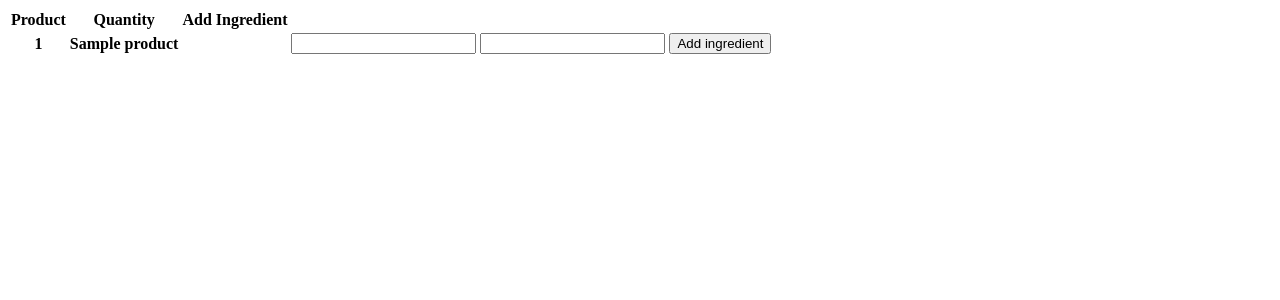
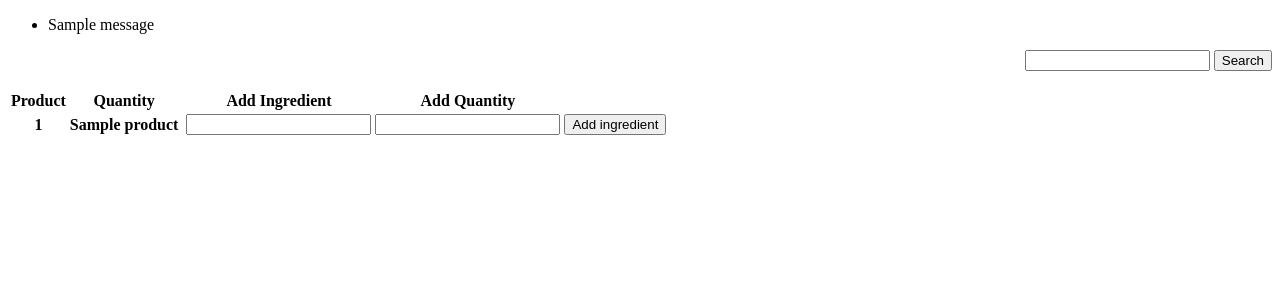
Before and after one commit to ngallion/pmix-converter, a Flask app: template templates/csvviewer.html in a window 1280 px wide. Shown: the top 300 px of the page. Run offline with Flask 2, Linux system fonts and the light colour scheme; the template is opened without the code that fills it: most values are stand-ins (such as "Sample title", 1, 10 or a date in 2020); one stand-in notice (Sample message) is shown; lists and menus that the app fills with data are empty.

Commit message:
Added db functionality with respect to recipes within csv form to add recipes

```diff
--- a/main.py
+++ b/main.py
@@ -45,12 +45,10 @@ class Ingredient(db.Model):
     __tablename__='ingredient'
     id = db.Column(db.Integer, primary_key=True)
     name = db.Column(db.String(120), unique=True)
-    quantity = db.Column(db.Float)
     recipes = db.relationship("Association")
 
-    def __init__(self, name, quantity):
+    def __init__(self, name):
         self.name = name
-        self.quantity = quantity
 
 @app.route('/', methods=['POST','GET'])
 def index():
@@ -58,12 +56,61 @@ def index():
 
 @app.route('/csvviewer', methods=['POST','GET'])
 def csvviewer():
-    pmix_to_list(pmix)
 
     return render_template('csvviewer.html',product_list=product_list)
 
+@app.route('/search', methods=['POST'])
+def search():
+    search = request.form['search']
+
+    filtered_product_list = []
+
+    for product in product_list:
+        if product[0].find(search) != -1:
+            filtered_product_list.append(product)
+
+    return render_template('csvviewer.html',product_list=filtered_product_list)
+
+
+
+
+@app.route('/add-ingredient', methods=['POST'])
+def add_ingredient():
+    ingredient = request.form['ingredient']
+    recipe = request.form['recipe']
+
+    existing_recipe = Recipe.query.filter_by(name=recipe).first()
+    if not existing_recipe:
+        new_recipe = Recipe(recipe)
+        db.session.add(new_recipe)
+
+
+    existing_ingredient = Ingredient.query.filter_by(name=ingredient).first()
+    if not existing_ingredient:
+        new_ingredient = Ingredient(ingredient)
+        db.session.add(new_ingredient)
+
+    db.session.commit()
+
+    quantity = request.form['quantity']
+    ingredient_id = Ingredient.query.filter_by(name=ingredient).first().id
+    recipe_id = Recipe.query.filter_by(name=recipe).first().id
+
+    existing_association = Association.query.filter_by(ingredient_id=ingredient_id,recipe_id=recipe_id).first()
+
+    if not existing_association:
+        new_association = Association(ingredient_id,recipe_id,quantity)
+        db.session.add(new_association)
+        db.session.commit()
+        flash("ingredient added")
+    else:
+        flash("recipe already contains this ingredient")
+
+    return redirect('/csvviewer')
+
 product_list = []
 pmix = "pmix.csv"
+
 def pmix_to_list(pmix):
     with open(pmix, 'r') as csv_file:
         csv_reader = csv.reader(csv_file)
@@ -73,5 +120,7 @@ def pmix_to_list(pmix):
         for line in csv_reader:
             product_list.append((line[1], line[5]))
 
+pmix_to_list(pmix)
+
 if __name__ == '__main__':
     app.run()
--- a/templates/base.html
+++ b/templates/base.html
@@ -11,7 +11,13 @@
     <body>
         <nav>
         </nav>
-
+        {% with messages = get_flashed_messages(with_categories=True) %}
+        <ul>
+        {% for category,message in messages %}
+        <li class="{{category}}">{{message}}</li>
+        {% endfor %}
+        </ul>
+        {% endwith %}
         {% block content %}
         {% endblock %}
 
--- a/templates/csvviewer.html
+++ b/templates/csvviewer.html
@@ -3,23 +3,37 @@
 
 <table>
     <tr>
-      <th>Product</th>
-      <th>Quantity</th>
-      <th>Add Ingredient</th>
+        <p align="right">
+            <form action='/search' method='post'>
+                <input type="text" name="search" />
+                <input type="submit" value="Search" />
+            </form>
+        </p>
+    </tr>
+    <tr>
+        <th>Product</th>
+        <th>Quantity</th>
+        <th>
+            <th>Add Ingredient</th>
+            <th>Add Quantity</th>
+            <th></th>
+        </th>
     </tr>
     {% for product in product_list %}
     <tr>
         <th>{{product[0]}}</th>
         <th>{{product[1]}}</th>
         <th>
-            <form method='post'>
+            <form action='/add-ingredient' method='post'>
+                <input type="hidden" name="recipe" value="{{product[0]}}">
                 <th>
                     <input type="text" name="ingredient" />
                 </th>
                 <th>
-                    <input type="text" name="amount" />
+                    <input type="text" name="quantity" />
                 </th>
                 <th><input type="submit" value='Add ingredient' /></th>
+
             </form>
         </th>
     </tr>
```
Also changed, not shown: 1 other file.
